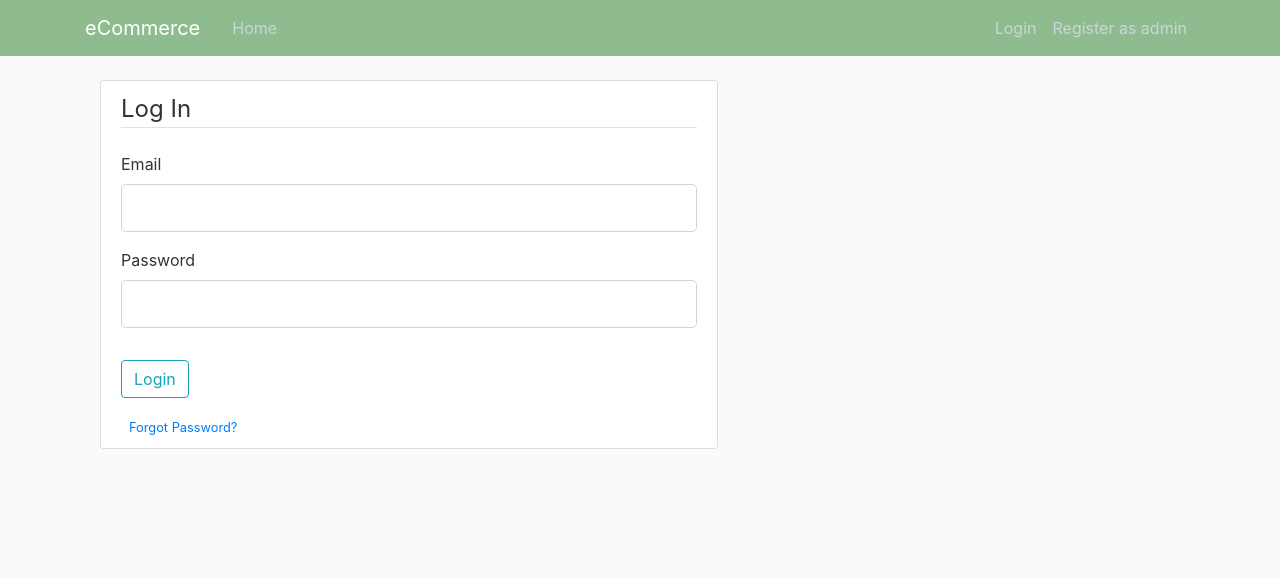
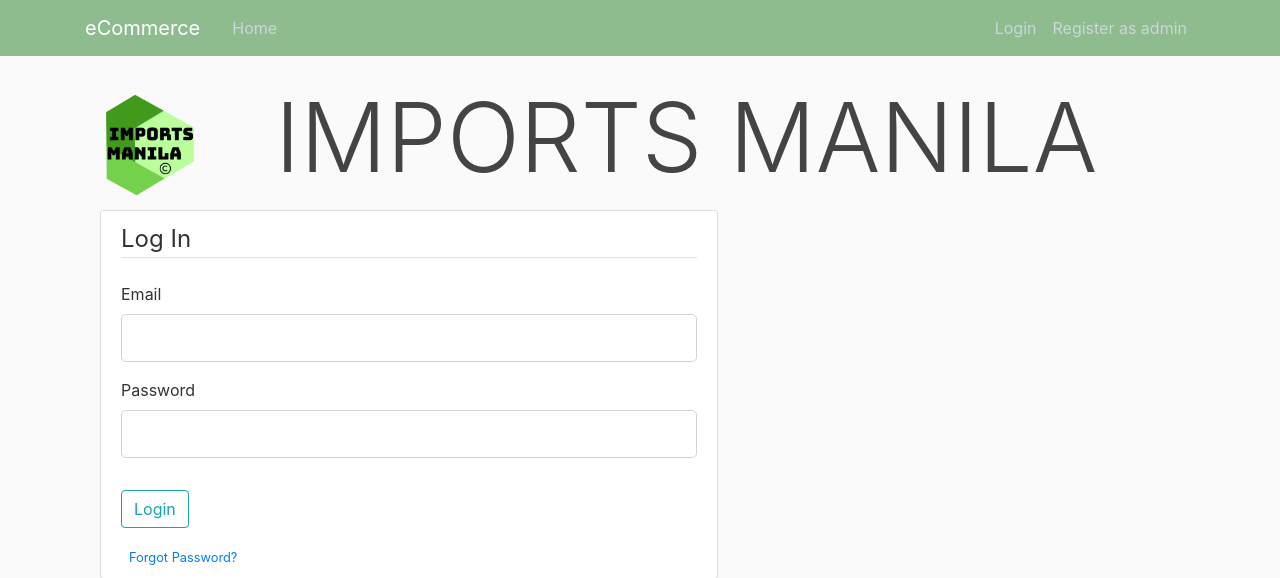
Before and after one commit to juan1701712251/ImportsManila, a Flask app: a page that uses app_ecommerce/templates/layout.html in a window 1280 px wide. Shown: the top 578 px of the page. Run offline with Flask 2, Linux system fonts and the light colour scheme; parts of the project's set-up code (start-up, migrations or seed data) failed here and were passed over; some libraries are stand-ins or nearby versions.

Commit message:
Probando banner principal

```diff
--- a/app_ecommerce/templates/layout.html
+++ b/app_ecommerce/templates/layout.html
@@ -17,7 +17,9 @@
     <header class="site-header">
       <nav class="navbar navbar-expand-md navbar-dark bg-steel fixed-top">
         <div class="container">
-          <a class="navbar-brand mr-4" href="/">eCommerce</a>
+            <a class="navbar-brand mr-4" href="/">
+            eCommerce
+            </a>
           <button class="navbar-toggler" type="button" data-toggle="collapse" data-target="#navbarToggle" aria-controls="navbarToggle" aria-expanded="false" aria-label="Toggle navigation">
             <span class="navbar-toggler-icon"></span>
           </button>
@@ -42,6 +44,15 @@
     </header>
     <main role="main" class="container">
         <div class="row">
+            <div class="col-md-2">
+                <img class="mr-3" src="{{url_for('static',filename='page_picts/logo.png')}}"
+                    alt="Generic placeholder image" height="130" width="130">
+            </div>
+            <div class="col-md-10">
+                <h1 class="display-1 center">IMPORTS MANILA</h1>
+            </div>
+        </div>
+        <div class="row">
             <div class="col-md-12">
                 {% with messages = get_flashed_messages(with_categories=true) %}
                     {% if messages %}
```
Also changed, not shown: app_ecommerce/static/page_picts/logo.png (added).
